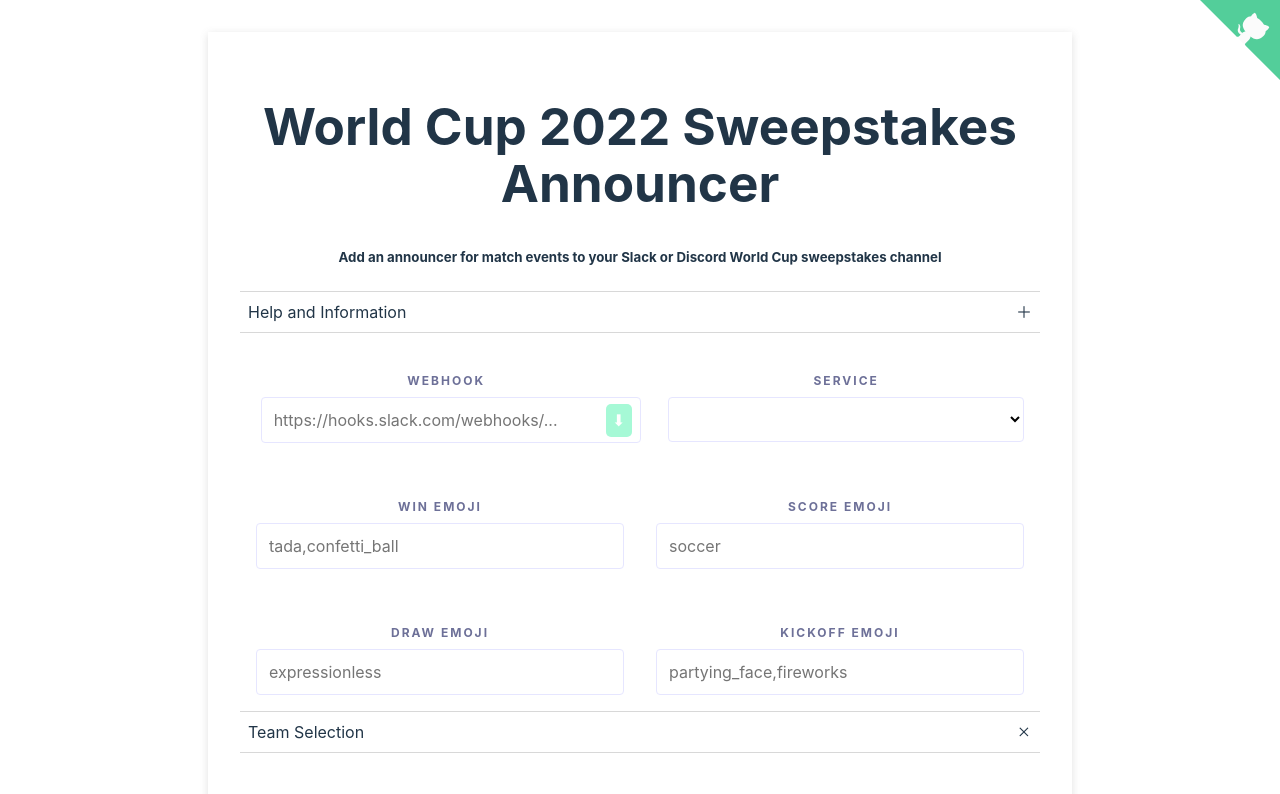
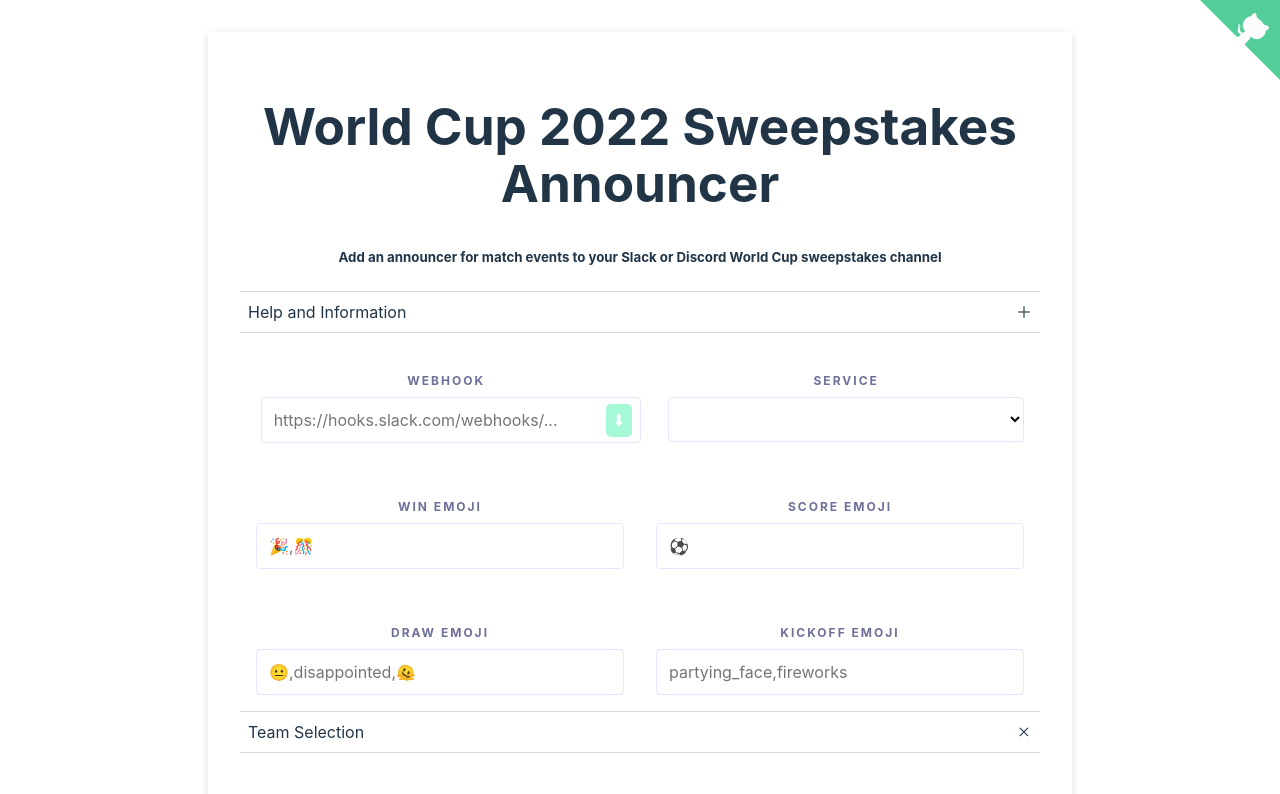
Before and after one commit to Plastonick/Sweepstakes-Frontend, a Svelte app: page / in a window 1280 px wide. Shown: the top 794 px of the page. Built offline with nearby package versions, Linux system fonts and the light colour scheme.

Commit message:
allow emoji characters

```diff
--- a/src/App.svelte
+++ b/src/App.svelte
@@ -146,7 +146,7 @@
       }, 5000)
   }
 
-  const emojiTitle = 'Emoji should be a comma separated list of emoji randomly picked for their event, e.g. tada,confetti_ball,partying_face,fireworks'
+  const emojiTitle = 'Emoji should be a comma separated list of emoji randomly picked for their event'
   let teamsExpanded = true
   const toggleTeams = function () {
     teamsExpanded = !teamsExpanded
@@ -198,7 +198,7 @@
     <ul>
       <li><strong>Webhook</strong> is an incoming webhook you'll need to generate for your <a href="https://api.slack.com/messaging/webhooks">Slack</a> or <a href="https://support.discord.com/hc/en-us/articles/228383668-Intro-to-Webhooks">Discord</a> channel. <small>This allows the bot to post to your channel, and is used as a key to fetch your configuration later to update it. If you no longer want the bot to post to your channel, you can re-enter your webhook and DELETE the configuration, or simply re-generate the webhook URL from your service which will void the old webhook</small></li>
       <li><strong>Service</strong> is either Slack or Discord, this should be selected automatically when you enter your webhook</li>
-      <li><strong>Emoji</strong> should be a comma separated list of emoji which will be randomly selected to be used in any messages for their event</li>
+      <li><strong>Emoji</strong> should be a comma separated list of emoji which will be randomly selected to be used in any messages for their event. Emoji can either be the emoji character 🫡, or the string alias <i>saluting_face</i></li>
       <li><strong>Teams</strong> should be the name of the person allocated to each team, this can either be </li>
       <ul>
         <li>a <strong>tagged identifier</strong>, these are detected by a prefixed @. For Slack this should look something like @fbloggs and for Discord this will be their <a href="https://www.businessinsider.com/guides/tech/discord-id?r=US&IR=T">Discord user ID</a> e.g. @123456789</li>
@@ -248,7 +248,7 @@
       <input
           id="win_emoji"
           name="win_emoji"
-          placeholder="tada,confetti_ball"
+          placeholder="🎉,🎊"
           bind:value={formValues.win}
       />
       </span>
@@ -258,7 +258,7 @@
       <input
           id="score_emoji"
           name="score_emoji"
-          placeholder="soccer"
+          placeholder="⚽️"
           bind:value={formValues.score}
       />
       </span>
@@ -268,7 +268,7 @@
       <input
           id="draw_emoji"
           name="draw_emoji"
-          placeholder="expressionless"
+          placeholder="😐,disappointed,🫠"
           bind:value={formValues.draw}
       />
       </span>
```
